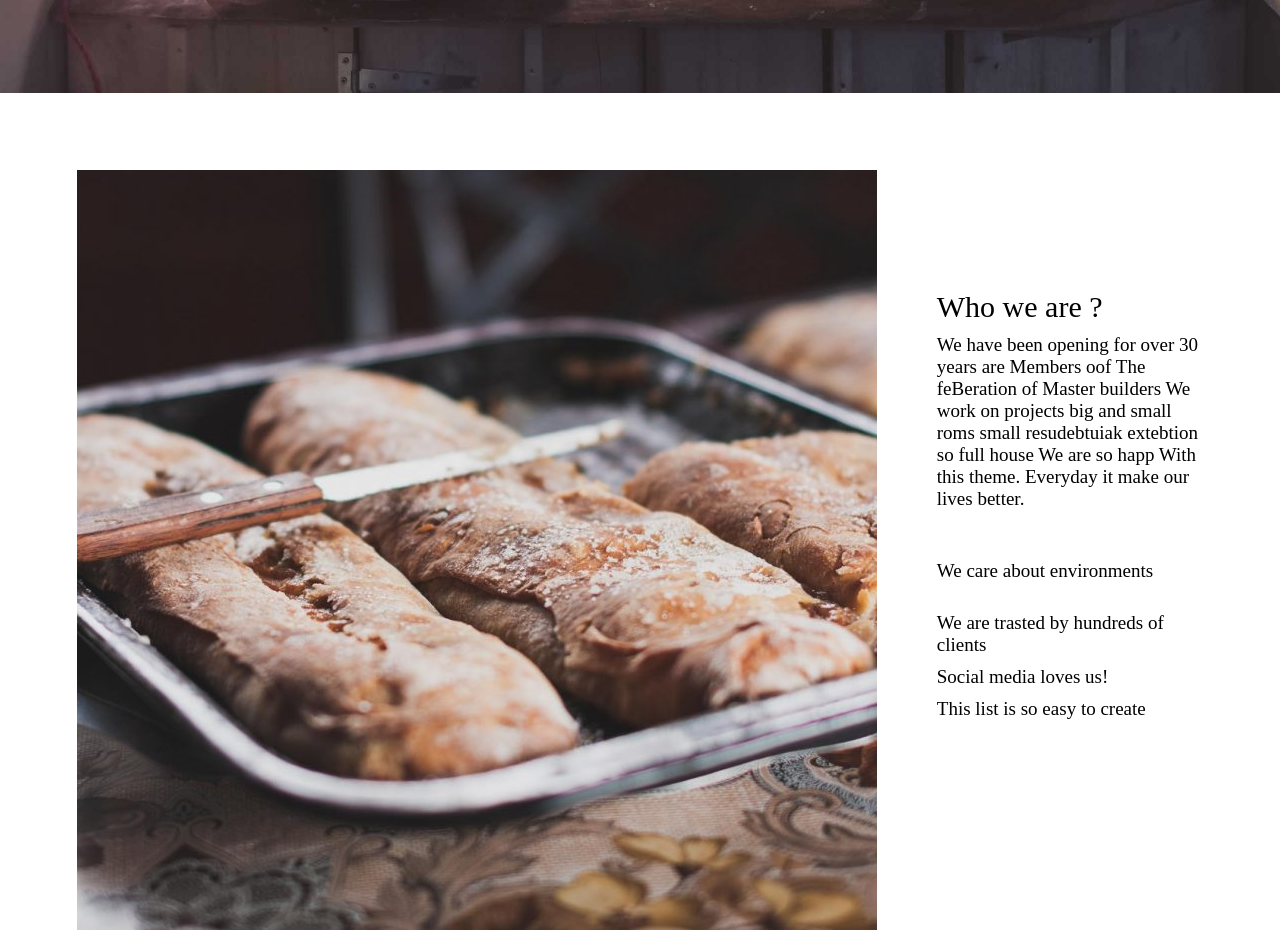
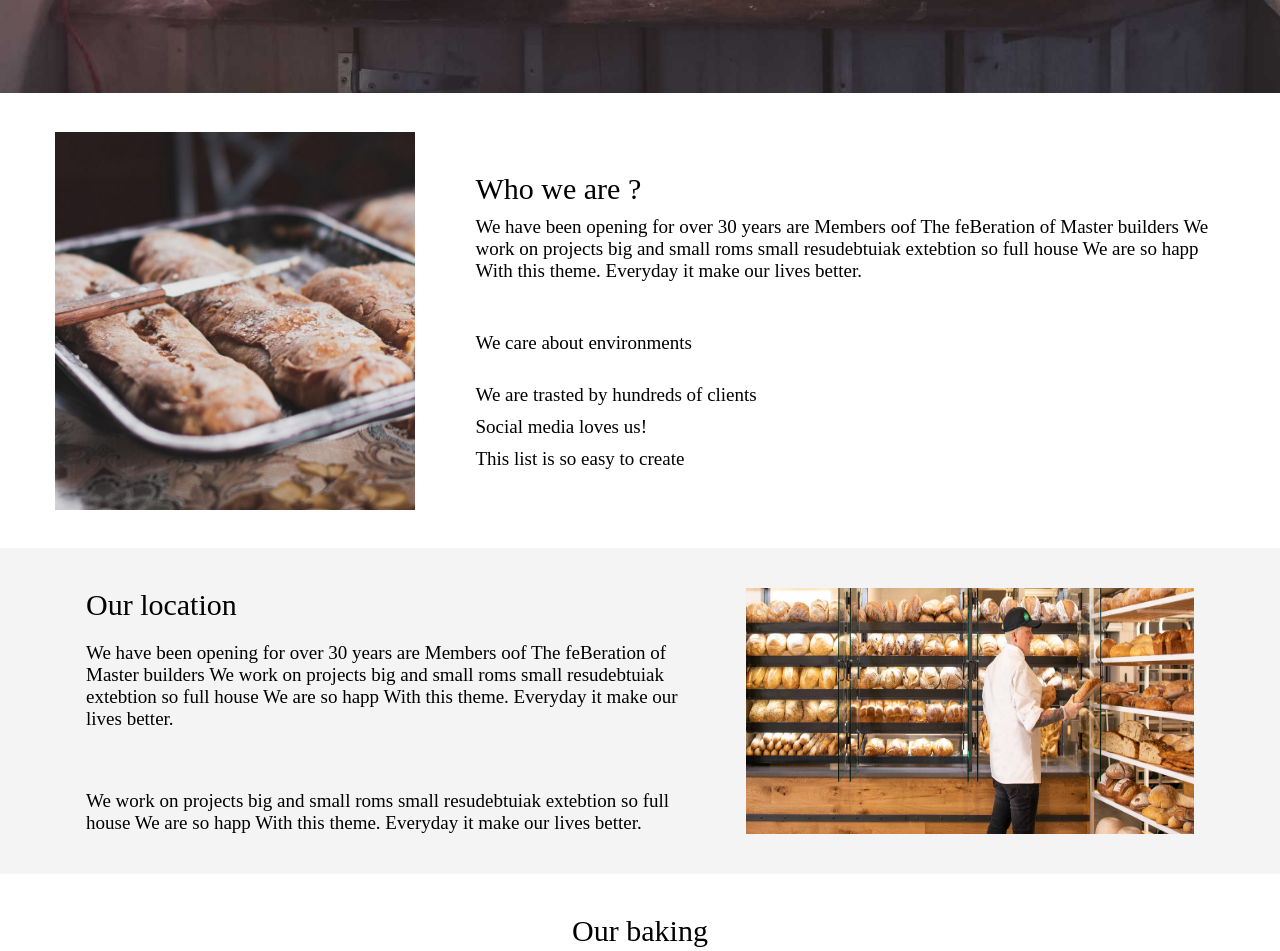
Before and after one commit to 0marwalied/Bakery_project, a plain HTML site: page index.html in a window 1280 px wide. Shown: the part 713-1664 px from the top of the page. Drawn offline with Linux system fonts and the light colour scheme.

Commit message:
Update style.css

```diff
--- a/style.css
+++ b/style.css
@@ -93,23 +93,25 @@ body{
 
 .who_we_are{
     display: flex;
-    max-width: 1350;
+    flex-direction: row;
+    flex-wrap: wrap;
+    max-width: 1750;
     text-align: left;
-    padding: 6%;
+    padding: 3%;
     justify-content: center;
-    justify-content: space-between;
     gap: 60px;
 }
 
 .who_we_are img{
-    width: 100%;
+    width: 30%;
 }
 
 .who_we_are .content{
+    padding: 40px 0;
     display: flex;
     flex-direction: column;
     gap: 10px;
-    margin-top: 120px;
+    max-width: 750;
 }
 
 .who_we_are .content *{
```
